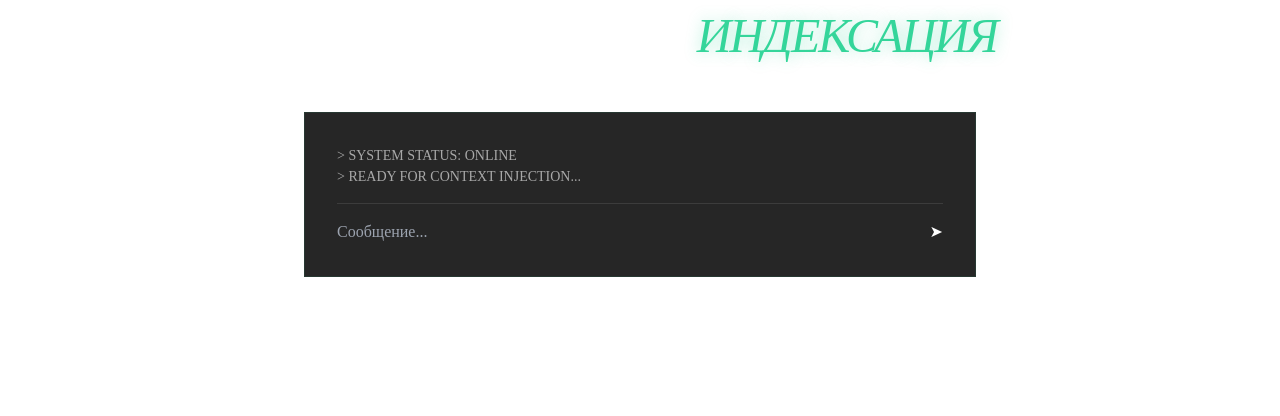
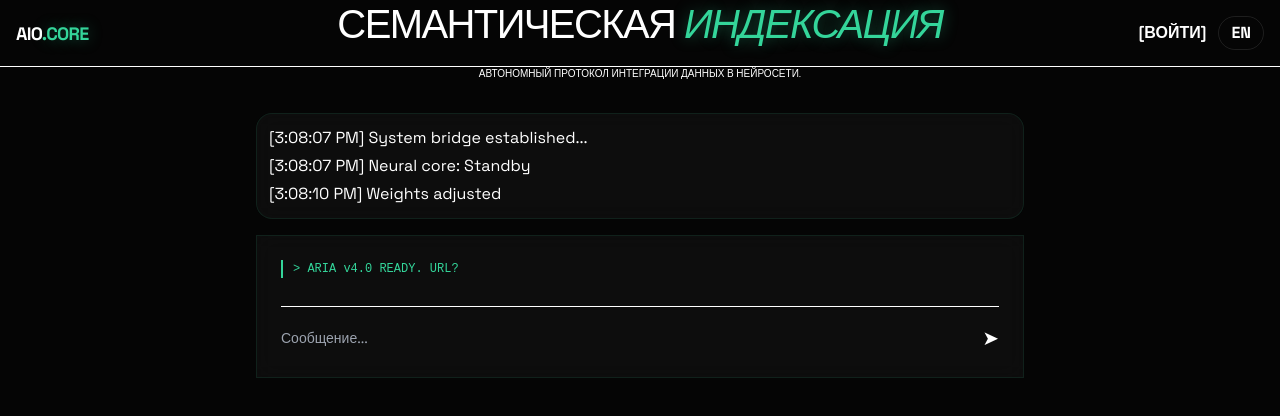
Before and after one commit to Pablocheee/aio-project, a Next.js app: page / in a window 1280 px wide. Shown: the top 416 px of the page. Built offline with nearby package versions, Linux system fonts and the light colour scheme.

Commit message:
Update page.js

```diff
--- a/app/page.js
+++ b/app/page.js
@@ -6,114 +6,162 @@ export default function Home() {
   const [currentLang, setCurrentLang] = useState('ru');
   const [chatHistory, setChatHistory] = useState([]);
   const [inputValue, setInputValue] = useState('');
+  const [orderId, setOrderId] = useState('772109');
+
   const [price, setPrice] = useState(100);
-  const canvasRef = useRef(null);
+  const [userEmail, setUserEmail] = useState('');
+  const [password, setPassword] = useState('');
+  const [isSearchingTx, setIsSearchingTx] = useState(false);
+
+  const [liveLogs, setLiveLogs] = useState([
+    { time: new Date().toLocaleTimeString(), text: "System bridge established..." },
+    { time: new Date().toLocaleTimeString(), text: "Neural core: Standby" }
+  ]);
+
+  const chatEndRef = useRef(null);
 
   const translations = {
-    ru: { title: 'СЕМАНТИЧЕСКАЯ <span class="glow-text italic">ИНДЕКСАЦИЯ</span>', desc: 'Автономный протокол интеграции данных.', place: 'Сообщение...', login: 'Войти', cabinet: 'КАБИНЕТ', capture: 'ЗОНА ЗАХВАТА GPT' },
-    en: { title: 'SEMANTIC <span class="glow-text italic">INDEXING</span>', desc: 'Autonomous data integration protocol.', place: 'Message...', login: 'Login', cabinet: 'CABINET', capture: 'GPT CAPTURE ZONE' }
+    ru: {
+      title: 'СЕМАНТИЧЕСКАЯ <span class="glow-text italic">ИНДЕКСАЦИЯ</span>',
+      desc: 'Автономный протокол интеграции данных в нейросети.',
+      place: 'Сообщение...',
+      login: 'Войти',
+      logout: 'Выйти',
+      authBtn: 'Установить соединение',
+      cabinet: 'КАБИНЕТ',
+      payTon: 'Tonkeeper',
+      status: 'Статус',
+      nodes: 'Узлы'
+    },
+    en: {
+      title: 'SEMANTIC <span class="glow-text italic">INDEXING</span>',
+      desc: 'Autonomous protocol for data integration.',
+      place: 'Message...',
+      login: 'Login',
+      logout: 'Logout',
+      authBtn: 'Establish Connection',
+      cabinet: 'CABINET',
+      payTon: 'Tonkeeper',
+      status: 'Status',
+      nodes: 'Nodes'
+    }
   };
+
   const t = translations[currentLang];
 
-  // Canvas 3D Engine
   useEffect(() => {
-    if (view !== 'dashboard' || !canvasRef.current) return;
-    const canvas = canvasRef.current;
-    const ctx = canvas.getContext('2d');
-    let animationFrameId;
-    let offset = 0;
+    const lines = ["Vectorizing node #412...", "RAG Sync: 99.2%", "LLM Context sync...", "Weights adjusted", "Gateway: Ready"];
+    const interval = setInterval(() => {
+      setLiveLogs(prev => {
+        const next = { time: new Date().toLocaleTimeString(), text: lines[Math.floor(Math.random() * lines.length)] };
+        return [...prev, next].slice(-3);
+      });
+    }, 3000);
+    return () => clearInterval(interval);
+  }, []);
 
-    const render = () => {
-      canvas.width = canvas.offsetWidth;
-      canvas.height = canvas.offsetHeight;
-      ctx.clearRect(0, 0, canvas.width, canvas.height);
-
-      const centerX = canvas.width / 2;
-      const centerY = canvas.height / 2;
-      const scale = price / 100;
-
-      // Рисуем сетку (Grid)
-      ctx.strokeStyle = 'rgba(52, 213, 154, 0.15)';
-      ctx.lineWidth = 1;
-      offset += 1;
-      if (offset > 40) offset = 0;
-
-      for (let i = -10; i < 20; i++) {
-        // Горизонтальные линии (в перспективе)
-        const y = centerY + (i * 40) + offset;
-        if (y > centerY) {
-          ctx.beginPath();
-          ctx.moveTo(0, y);
-          ctx.lineTo(canvas.width, y);
-          ctx.stroke();
-        }
-        // Вертикальные линии
-        const x = centerX + (i * 80 * (y/centerY));
-        ctx.beginPath();
-        ctx.moveTo(centerX, centerY);
-        ctx.lineTo(centerX + (i * 1000), canvas.height);
-        ctx.stroke();
-      }
-
-      // Рисуем купол захвата (Capture Dome)
-      const gradient = ctx.createRadialGradient(centerX, canvas.height * 0.7, 0, centerX, canvas.height * 0.7, 150 * scale);
-      gradient.addColorStop(0, 'rgba(52, 213, 154, 0.4)');
-      gradient.addColorStop(1, 'rgba(52, 213, 154, 0)');
-
-      ctx.fillStyle = gradient;
-      ctx.beginPath();
-      ctx.ellipse(centerX, canvas.height * 0.7, 200 * scale, 100 * scale, 0, 0, Math.PI * 2);
-      ctx.fill();
-
-      // Ободок купола
-      ctx.strokeStyle = '#34D59A';
-      ctx.setLineDash([5, 5]);
-      ctx.stroke();
-      ctx.setLineDash([]);
-
-      animationFrameId = requestAnimationFrame(render);
-    };
-    render();
-    return () => cancelAnimationFrame(animationFrameId);
-  }, [view, price]);
+  useEffect(() => { chatEndRef.current?.scrollIntoView({ behavior: 'smooth' }); }, [chatHistory]);
 
   const processInput = () => {
     if (!inputValue.trim()) return;
-    setChatHistory([...chatHistory, { role: 'user', content: inputValue }]);
+    setChatHistory(prev => [...prev, { role: 'user', content: inputValue }]);
     setInputValue('');
-    setTimeout(() => setView('auth'), 1000);
+    setTimeout(() => {
+      setChatHistory(prev => [...prev, { role: 'assistant', content: "Анализ завершен. Пакет данных сформирован. Перейдите в кабинет. [DATA_READY]" }]);
+      setTimeout(() => setView('auth'), 1500);
+    }, 1000);
+  };
+
+  const handleTonkeeperPay = () => {
+    const address = "UQAVTMHfwYcMn7ttJNXiJVaoA-jjRTeJHc2sjpkAVzc84oSY";
+    const amountInNanotons = (price * 1000000000).toString();
+    const link = `ton://transfer/${address}?amount=${amountInNanotons}&text=Index-${orderId}`;
+    window.location.assign(link);
+    setIsSearchingTx(true);
   };
 
   return (
-    <div className="min-h-screen text-white bg-[#050505] font-sans selection:bg-[#34D59A] overflow-x-hidden">
+    <div className="min-h-screen text-white bg-[#050505] selection:bg-[#34D59A] selection:text-black overflow-x-hidden">
       <style jsx global>{`
+        @import url('https://fonts.googleapis.com/css2?family=Space+Grotesk:wght@300;400;500;700&display=swap');
+        body { font-family: 'Space Grotesk', sans-serif; background: #050505; }
         .glow-text { color: #34D59A; text-shadow: 0 0 15px rgba(52, 213, 154, 0.4); }
-        .glass-card { background: rgba(15, 15, 15, 0.9); border: 1px solid rgba(52, 213, 154, 0.1); backdrop-filter: blur(10px); }
-        input[type='range'] { -webkit-appearance: none; background: #222; height: 4px; border-radius: 2px; width: 100%; }
-        input[type='range']::-webkit-slider-thumb { -webkit-appearance: none; width: 20px; height: 20px; background: #34D59A; border-radius: 50%; cursor: pointer; border: 3px solid #050505; }
+        .glass-card { background: rgba(15, 15, 15, 0.8); border: 1px solid rgba(52, 213, 154, 0.1); backdrop-filter: blur(10px); }
+        .bot-msg { color: #34D59A; font-family: monospace; font-size: 12px; margin-bottom: 12px; border-left: 2px solid #34D59A; padding-left: 10px; }
+        .user-msg { color: #fff; font-family: monospace; font-size: 12px; opacity: 0.5; margin-bottom: 12px; text-align: right; border-right: 2px solid rgba(255,255,255,0.1); padding-right: 10px; }
+        input[type='range'] { -webkit-appearance: none; background: rgba(255,255,255,0.1); border-radius: 10px; height: 6px; width: 100%; }
+        input[type='range']::-webkit-slider-thumb { -webkit-appearance: none; width: 18px; height: 18px; background: #34D59A; border-radius: 50%; cursor: pointer; }
+        .scrollbar-hide::-webkit-scrollbar { display: none; }
       `}</style>
 
       {/* HEADER */}
-      <header className="fixed top-0 w-full z-50 p-6 flex justify-between items-center bg-black/50 backdrop-blur-lg border-b border-white/5">
-        <div className="text-xl font-black tracking-tighter uppercase cursor-pointer" onClick={() => setView('chat')}>
-          AIO<span className="text-[#34D59A]">.CORE</span>
+      <header className="fixed top-0 w-full z-[1000] px-4 py-4 md:p-6 flex justify-between items-center bg-black/60 backdrop-blur-xl border-b border-white/5">
+        <div className="text-lg md:text-xl font-bold tracking-tighter uppercase cursor-pointer" onClick={() => setView('chat')}>
+          AIO<span className="glow-text">.CORE</span>
         </div>
-        <button onClick={() => setView('auth')} className="text-[10px] font-bold uppercase tracking-widest text-gray-400">[{t.login}]</button>
+        <div className="flex gap-3 md:gap-6 items-center">
+          <button onClick={() => setView(view === 'dashboard' ? 'chat' : 'auth')} className="text-[9px] md:text-[10px] tracking-widest text-gray-400 hover:text-[#34D59A] uppercase font-bold">
+            [{view === 'dashboard' ? t.logout : t.login}]
+          </button>
+          <button onClick={() => setCurrentLang(l => l === 'ru' ? 'en' : 'ru')} className="text-[9px] md:text-[10px] border border-white/10 px-3 py-1 md:px-4 md:py-1.5 rounded-full uppercase font-bold">
+            {currentLang === 'ru' ? 'EN' : 'RU'}
+          </button>
+        </div>
       </header>
 
       {/* VIEW: CHAT */}
       {view === 'chat' && (
-        <main className="pt-32 flex flex-col items-center px-4">
-          <h1 className="text-5xl md:text-8xl font-black text-center mb-10 tracking-tighter" dangerouslySetInnerHTML={{ __html: t.title }} />
-          <div className="w-full max-w-2xl glass-card rounded-[2.5rem] p-8 h-[400px] flex flex-col">
-            <div className="flex-1 font-mono text-sm text-[#34D59A] opacity-60 overflow-y-auto">
-               {'>'} SYSTEM STATUS: ONLINE<br/>
-               {'>'} READY FOR CONTEXT INJECTION...
-               {chatHistory.map((m, i) => <div key={i} className="text-white mt-2">[{m.role.toUpperCase()}]: {m.content}</div>)}
+        <main className="pt-24 md:pt-32 pb-10 px-4 flex flex-col items-center min-h-screen">
+          <div className="max-w-3xl w-full flex flex-col h-full">
+            <div className="text-center mb-8 md:mb-12">
+              <h1 className="text-4xl md:text-8xl font-black mb-4 tracking-tighter uppercase leading-tight" dangerouslySetInnerHTML={{ __html: t.title }} />
+              <p className="text-gray-500 text-[10px] md:text-sm tracking-widest uppercase font-light px-4">{t.desc}</p>
             </div>
-            <div className="flex gap-4 border-t border-white/10 pt-4 mt-4">
-              <input className="bg-transparent flex-1 outline-none text-[#34D59A] font-mono" placeholder={t.place} value={inputValue} onChange={e=>setInputValue(e.target.value)} onKeyDown={e=>e.key==='Enter' && processInput()}/>
-              <button onClick={processInput} className="text-[#34D59A]">➤</button>
+
+            {/* CONSOLE */}
+            <div className="w-full mb-4 glass-card p-3 md:p-4 rounded-2xl md:rounded-3xl bg-black/40 border-[#34D59A]/20">
+              <div className="font-mono text-[9px] md:text-[10px] text-[#34D59A]/60 flex flex-col gap-1">
+                {liveLogs.map((log, i) => <div key={i} className="truncate">[{log.time}] {log.text}</div>)}
+              </div>
+            </div>
+
+            {/* CHAT WINDOW */}
+            <div className="glass-card p-6 md:p-10 rounded-[2rem] md:rounded-[3.5rem] flex flex-col relative overflow-hidden flex-1 min-h-[400px] max-h-[60vh]">
+              <div className="flex-1 overflow-y-auto mb-4 space-y-2 scrollbar-hide">
+                {chatHistory.length === 0 && <div className="bot-msg">{'>'} ARIA v4.0 READY. URL?</div>}
+                {chatHistory.map((msg, i) => (
+                  <div key={i} className={msg.role === 'assistant' ? 'bot-msg' : 'user-msg'}>{msg.content}</div>
+                ))}
+                <div ref={chatEndRef} />
+              </div>
+              <div className="flex gap-4 items-center border-t border-white/5 pt-4">
+                <input
+                  className="bg-transparent outline-none text-[#34D59A] flex-1 font-mono text-sm placeholder:text-gray-700 w-full"
+                  placeholder={t.place}
+                  value={inputValue}
+                  onChange={(e) => setInputValue(e.target.value)}
+                  onKeyDown={(e) => e.key === 'Enter' && processInput()}
+                />
+                <button onClick={processInput} className="text-[#34D59A] text-xl">➤</button>
+              </div>
+            </div>
+          </div>
+        </main>
+      )}
+
+      {/* VIEW: AUTH */}
+      {view === 'auth' && (
+        <main className="min-h-screen flex items-center justify-center p-4">
+          <div className="max-w-md w-full glass-card p-8 md:p-12 rounded-[2.5rem] md:rounded-[4rem] animate-in fade-in zoom-in-95">
+            <h2 className="text-2xl md:text-3xl font-black mb-8 tracking-tighter uppercase italic text-center">Identity</h2>
+            <div className="space-y-4">
+              <input type="email" value={userEmail} onChange={(e) => setUserEmail(e.target.value)}
+                className="w-full bg-white rounded-xl md:rounded-2xl px-5 py-3 md:py-4 outline-none font-mono text-sm text-black" placeholder="EMAIL" />
+              <input type="password" value={password} onChange={(e) => setPassword(e.target.value)}
+                className="w-full bg-white rounded-xl md:rounded-2xl px-5 py-3 md:py-4 outline-none font-mono text-sm text-black" placeholder="PASSWORD" />
+              <button onClick={() => setView('dashboard')} className="w-full py-4 md:py-6 bg-[#34D59A] text-black font-black rounded-xl md:rounded-2xl text-[10px] md:text-[11px] uppercase shadow-xl">
+                {t.authBtn}
+              </button>
             </div>
           </div>
         </main>
@@ -121,51 +169,79 @@ export default function Home() {
 
       {/* VIEW: DASHBOARD */}
       {view === 'dashboard' && (
-        <main className="pt-32 pb-10 px-4 max-w-6xl mx-auto">
-          <div className="grid grid-cols-1 lg:grid-cols-3 gap-8">
-            {/* CANVAS BLOCK */}
-            <div className="lg:col-span-2 glass-card rounded-[3rem] relative overflow-hidden h-[400px] md:h-[500px] bg-black">
-               <canvas ref={canvasRef} className="absolute inset-0 w-full h-full" />
-               <div className="absolute top-10 left-10 pointer-events-none">
-                  <div className="text-[10px] font-bold text-[#34D59A] tracking-[0.4em] uppercase mb-2">{t.capture}</div>
-                  <div className="text-5xl font-black italic tracking-tighter">{(price * 1.5).toFixed(0)}m²</div>
-               </div>
+        <main className="pt-24 md:pt-32 pb-10 px-4 max-w-[1200px] mx-auto">
+          <div className="flex flex-col lg:flex-row gap-6 md:gap-10">
+
+            {/* MOBILE HEADER (только для малых экранов) */}
+            <div className="lg:hidden flex justify-between items-end mb-4 px-2">
+                <h2 className="text-3xl font-black tracking-tighter uppercase italic">{t.cabinet}</h2>
+                <div className="text-2xl font-black text-red-500">0.00 <span className="text-[10px] text-white/40">USDT</span></div>
             </div>
 
-            {/* CONTROLS */}
-            <div className="space-y-6">
-              <div className="glass-card p-8 rounded-[2.5rem]">
-                <div className="flex justify-between mb-6">
-                   <span className="text-[10px] font-bold text-gray-500 uppercase">Power Level</span>
-                   <span className="text-[#34D59A] font-bold">${price}</span>
+            {/* SIDEBAR (Desktop only) */}
+            <div className="hidden lg:flex flex-col w-64 space-y-4">
+              <div className="glass-card p-6 rounded-[2rem] border-[#34D59A]/30">
+                <div className="text-[10px] text-gray-500 uppercase font-bold mb-2">Network</div>
+                <div className="text-2xl font-black italic">14.2K <span className="text-[10px] text-[#34D59A]">NODES</span></div>
+              </div>
+              <div className="p-4 rounded-xl text-[10px] uppercase font-bold bg-[#34D59A] text-black">Terminal</div>
+              <div className="p-4 rounded-xl text-[10px] uppercase font-bold text-gray-500">Billing</div>
+            </div>
+
+            <div className="flex-1 space-y-6 md:space-y-8">
+              <header className="hidden lg:flex justify-between items-end">
+                <div>
+                  <h2 className="text-5xl font-black tracking-tighter uppercase italic">{t.cabinet}</h2>
+                  <div className="text-[10px] text-gray-500 font-mono mt-1">ID: {orderId}-ALPHA</div>
                 </div>
-                <input type="range" min="100" max="499" value={price} onChange={e=>setPrice(e.target.value)} />
-                <div className="mt-8 grid grid-cols-2 gap-4">
-                   <div className="bg-white/5 p-4 rounded-xl border border-white/5">
-                      <div className="text-[8px] text-gray-500 uppercase">Nodes</div>
-                      <div className="text-xl font-black italic">{Math.floor(price * 12)}</div>
-                   </div>
-                   <div className="bg-white/5 p-4 rounded-xl border border-white/5">
-                      <div className="text-[8px] text-gray-500 uppercase">Impact</div>
-                      <div className="text-xl font-black italic">{(price/5).toFixed(1)}%</div>
-                   </div>
+                <div className="text-4xl font-black text-red-500">0.00 <span className="text-sm text-white/20">USDT</span></div>
+              </header>
+
+              <div className="grid grid-cols-1 md:grid-cols-2 gap-6 md:gap-8">
+                {/* SLIDER */}
+                <div className="glass-card p-6 md:p-10 rounded-[2rem] md:rounded-[3.5rem] space-y-6 md:space-y-8">
+                  <div className="flex justify-between items-center">
+                    <h4 className="text-[10px] md:text-[11px] uppercase font-bold text-gray-400 tracking-widest">Power Scale</h4>
+                    <span className="text-[#34D59A] font-mono text-sm md:text-lg font-bold">${price}</span>
+                  </div>
+                  <input type="range" min="100" max="499" value={price} onChange={(e) => setPrice(e.target.value)} />
+                  <div className="grid grid-cols-2 gap-3 md:gap-4">
+                    <div className="p-3 md:p-4 rounded-xl bg-white/5 border border-white/5 text-center">
+                      <div className="text-[8px] md:text-[9px] text-gray-500 uppercase mb-1">{t.nodes}</div>
+                      <div className="text-lg md:text-xl font-bold italic">{Math.floor(price * 12)}</div>
+                    </div>
+                    <div className="p-3 md:p-4 rounded-xl bg-white/5 border border-white/5 text-center">
+                      <div className="text-[8px] md:text-[9px] text-gray-500 uppercase mb-1">Time</div>
+                      <div className="text-lg md:text-xl font-bold italic">365D</div>
+                    </div>
+                  </div>
+                </div>
+
+                {/* PAYMENT */}
+                <div className="glass-card p-6 md:p-10 rounded-[2rem] md:rounded-[3.5rem] border-[#34D59A]/30 flex flex-col justify-center">
+                  <div className="text-center mb-6">
+                    <div className="text-[10px] text-gray-500 uppercase font-bold mb-1 italic">Total Due</div>
+                    <div className="text-4xl md:text-5xl font-black italic">{price} <span className="text-lg opacity-20 text-white">USDT</span></div>
+                  </div>
+                  <button onClick={handleTonkeeperPay} className="w-full py-4 md:py-6 bg-blue-500 text-white font-black rounded-xl md:rounded-2xl text-[10px] md:text-[11px] uppercase flex items-center justify-center gap-3">
+                    <img src="https://ton.org/download/ton_symbol.svg" className="w-4 h-4 md:w-5 md:h-5 brightness-200" alt="ton" />
+                    {t.payTon}
+                  </button>
+                  {isSearchingTx && (
+                    <div className="mt-4 p-3 bg-black/50 border border-[#34D59A]/20 rounded-xl flex items-center gap-3 animate-pulse">
+                      <div className="w-1.5 h-1.5 rounded-full bg-[#34D59A]"></div>
+                      <div className="text-[8px] md:text-[9px] uppercase text-[#34D59A] font-bold tracking-widest leading-none">Scanning Network...</div>
+                    </div>
+                  )}
                 </div>
               </div>
-              <button className="w-full bg-blue-600 py-6 rounded-2xl font-black uppercase text-[11px] tracking-widest shadow-xl shadow-blue-600/20">
-                 Tonkeeper Pay
-              </button>
+
+              {/* DASHBOARD LOGS */}
+              <div className="glass-card p-4 md:p-6 rounded-[1.5rem] md:rounded-[2rem] h-32 bg-black/40 font-mono text-[9px] text-[#34D59A]/40 overflow-hidden">
+                  {liveLogs.map((log, i) => <div key={i} className="truncate">[{log.time}] {log.text}</div>)}
+              </div>
             </div>
           </div>
-        </main>
-      )}
-
-      {/* VIEW: AUTH */}
-      {view === 'auth' && (
-        <main className="min-h-screen flex items-center justify-center p-6">
-           <div className="glass-card p-10 rounded-[3rem] w-full max-w-sm text-center">
-              <h2 className="text-2xl font-black mb-8 italic uppercase">Connection</h2>
-              <button onClick={()=>setView('dashboard')} className="w-full bg-[#34D59A] text-black py-4 rounded-xl font-black uppercase tracking-tighter">Enter Dashboard</button>
-           </div>
         </main>
       )}
     </div>
```
